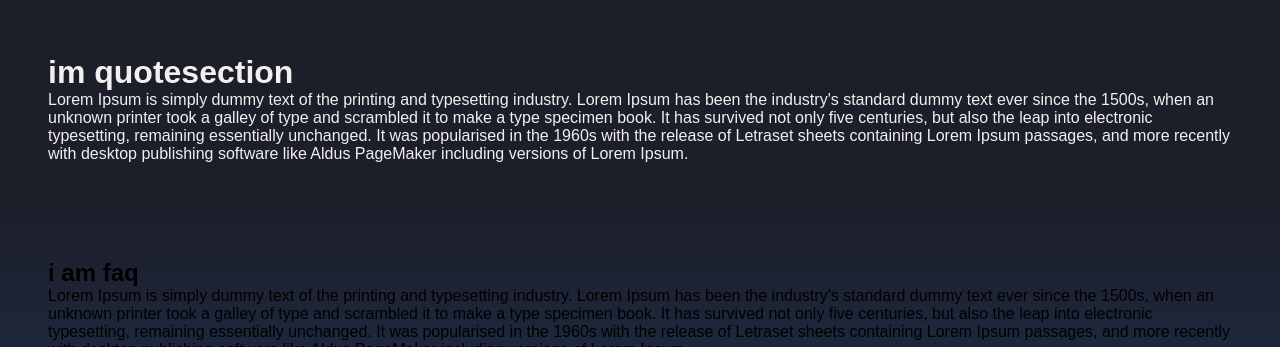
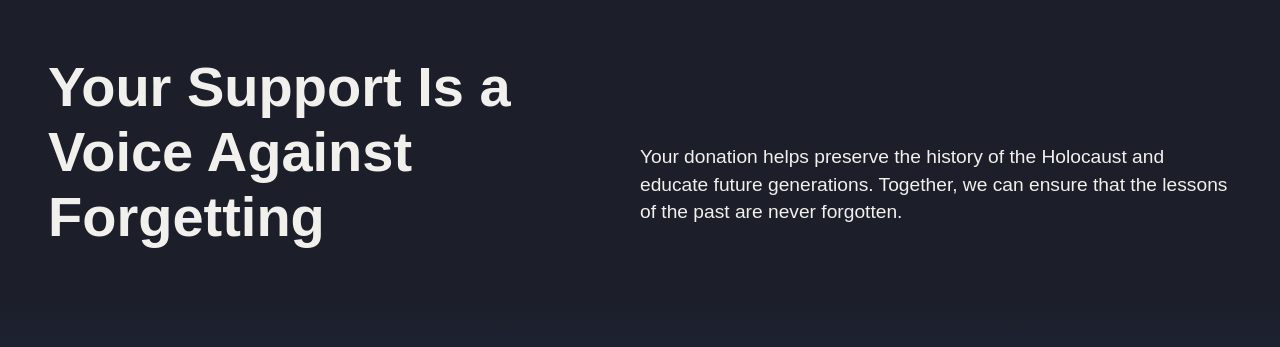
Before and after one commit to minzikimi/fundraiser, a React (Vite) app: page / in a window 1280 px wide. Shown: the part 928-1275 px from the top of the page. Built offline with nearby package versions, Linux system fonts and the light colour scheme; grey boxes are pictures that could not be loaded.

Commit message:
Created quote section and added styles to it

```diff
--- a/src/components/NavBar/NavBar.jsx
+++ b/src/components/NavBar/NavBar.jsx
@@ -3,11 +3,11 @@ import logo from "../../assets/images/smf-logo.png";
 import { Link } from "react-router-dom";
 import styles from "./NavBar.module.css";
 import { useState } from "react";
+import { FaFacebookF, FaInstagram, FaYoutube } from "react-icons/fa";
 
 const NavBar = () => {
   const [dropdownOpen, setDropdownOpen] = useState(false);
   const [language, setLanguage] = useState("SV");
-
   const toggleDropdown = () => setDropdownOpen(!dropdownOpen);
 
   const selectLanguage = (lang) => {
--- a/src/components/NavBar/NavBar.module.css
+++ b/src/components/NavBar/NavBar.module.css
@@ -27,7 +27,7 @@
 }
 
 .link {
-  color: white;
+  color: var(--color-sand20);
   text-decoration: none;
   font-size: 0.95rem;
   font-family: var(--font-sans);
@@ -46,6 +46,7 @@
   cursor: pointer;
   display: flex;
   align-items: center;
+  font-size: 0.95rem;
   gap: 4px;
   user-select: none;
 }
@@ -67,6 +68,7 @@
   background-color:var(--color-sand);
   color: var(--color-darkblue);
   list-style: none;
+  font-size: 0.95rem;
   padding: 0;
   border-radius: 4px;
   box-shadow: 0 2px 5px rgba(0,0,0,0.2);
--- a/src/components/QuoteSection/QuoteSection.jsx
+++ b/src/components/QuoteSection/QuoteSection.jsx
@@ -1,13 +1,21 @@
-import React from 'react'
-import styles from './QuoteSection.module.css';
+import React from "react";
+import styles from "./QuoteSection.module.css";
 
 const QuoteSection = () => {
   return (
     <div className={styles.quoteSection}>
-      <h2>im quotesection</h2>
-      <p>Lorem Ipsum is simply dummy text of the printing and typesetting industry. Lorem Ipsum has been the industry's standard dummy text ever since the 1500s, when an unknown printer took a galley of type and scrambled it to make a type specimen book. It has survived not only five centuries, but also the leap into electronic typesetting, remaining essentially unchanged. It was popularised in the 1960s with the release of Letraset sheets containing Lorem Ipsum passages, and more recently with desktop publishing software like Aldus PageMaker including versions of Lorem Ipsum.</p>
+      <h2>
+        <p>Your Support Is a</p>
+        <p>Voice Against</p>
+        <p>Forgetting</p>
+      </h2>
+      <p className={styles.quoteDiscription}>
+        Your donation helps preserve the history of the Holocaust and educate
+        future generations. Together, we can ensure that the lessons of the past
+        are never forgotten.
+      </p>
     </div>
-  )
-}
+  );
+};
 
-export default QuoteSection
+export default QuoteSection;
--- a/src/components/QuoteSection/QuoteSection.module.css
+++ b/src/components/QuoteSection/QuoteSection.module.css
@@ -1,14 +1,31 @@
 .quoteSection{
     background-color: var(--color-midnight);
-    padding:3rem;
+    padding: 3rem;
     font-family: var(--font-sans);
+    display: flex;
+
+    h2, p {
+        flex: 1;
+        display: flex;
+        flex-direction: column;
+    }
 
     h2{
-        font-size:2rem;
+        font-size:3.5rem;
         color: var(--color-sand20);
+        display: flex;
+        flex-direction: column;
     }
     p{
         color: var(--color-sand20);
-
+        flex: 1;
+        display: flex;
+        flex-direction: column;
+        margin-top: auto;
     }
 }
+.quoteDiscription{
+    font-size: 1.2rem;
+    padding-bottom: 1.5rem;
+    line-height: 1.7rem;
+}
```
Also changed, not shown: 1 other file (tests, documents, lock files or other folders).
